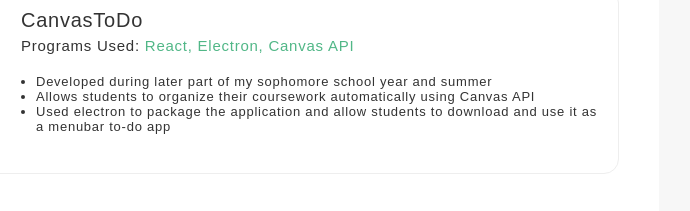
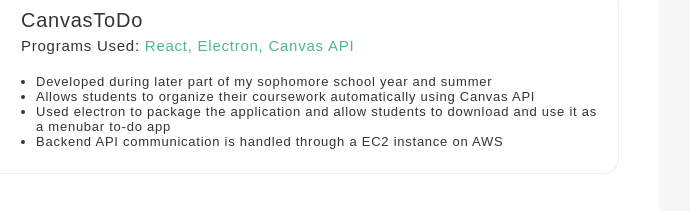
Before and after one commit to AtticusMcNulty/Portfolio, a website: page index.html in a window 1280 px wide. Shown: the part 2687-2898 px from the top of the page, 543-1233 px from the left. Drawn offline with nearby package versions, Linux system fonts and the light colour scheme; a web font is replaced by a local one.

Commit message:
added additional bullet about backend communication to CanvasToDo

```diff
--- a/index.html
+++ b/index.html
@@ -360,6 +360,10 @@
                   Used electron to package the application and allow students to
                   download and use it as a menubar to-do app
                 </li>
+                <li class="project_bulletpoint">
+                  Backend API communication is handled through a EC2 instance on
+                  AWS
+                </li>
               </ul>
             </div>
           </div>
```
